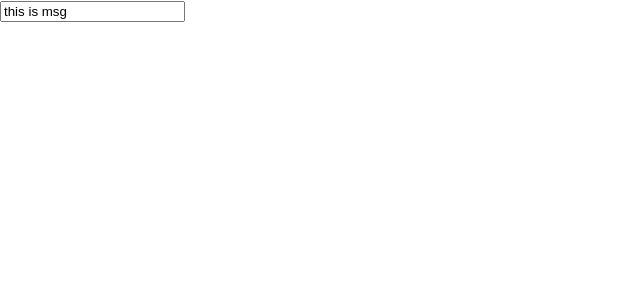
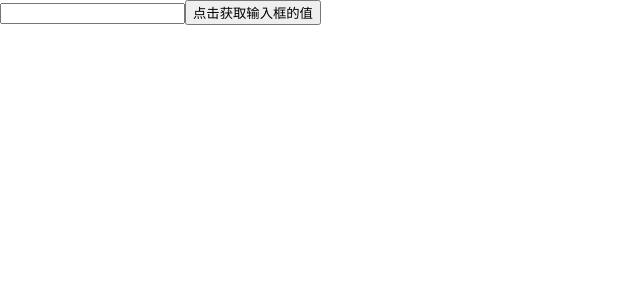
Before and after one commit to qiuqianaw/react-learning, a React (Create React App) app: page / in a window 1280 px wide. Shown: the top 300 px of the page, without its empty margins (0-640 px from the left). Built offline with nearby package versions, Linux system fonts and the light colour scheme.

Commit message:
feature: 非受控组件

```diff
--- a/src/App.js
+++ b/src/App.js
@@ -1,26 +1,16 @@
-import React from "react";
-// 受控组件
-class InputComponent extends React.Component {
-  // 1. 声明控制input value的react组件自己的状态
-  state = {
-    message: "this is msg",
-  };
-  inputChange = (e) => {
-    console.log("change event active", e);
-    this.setState({
-      message: e.target.value,
-    });
+import React, { createRef } from "react";
+// 非受控组件
+// 通过手动操作dom的方式获取文本框值，文本框状态不再受state控制，通过原生dom获取输入框的值
+class Input extends React.Component {
+  msgRef = createRef();
+  getValue = () => {
+    console.log(this.msgRef.current.value);
   };
   render() {
     return (
-      // 2. 绑定value
-      // 3. 绑定数据
       <>
-        <input
-          type="text"
-          value={this.state.message}
-          onChange={this.inputChange}
-        />
+        <input type="text" ref={this.msgRef} />
+        <button onClick={this.getValue}>点击获取输入框的值</button>
       </>
     );
   }
@@ -29,7 +19,7 @@ class InputComponent extends React.Component {
 function App() {
   return (
     <div>
-      <InputComponent />
+      <Input />
     </div>
   );
 }
```
